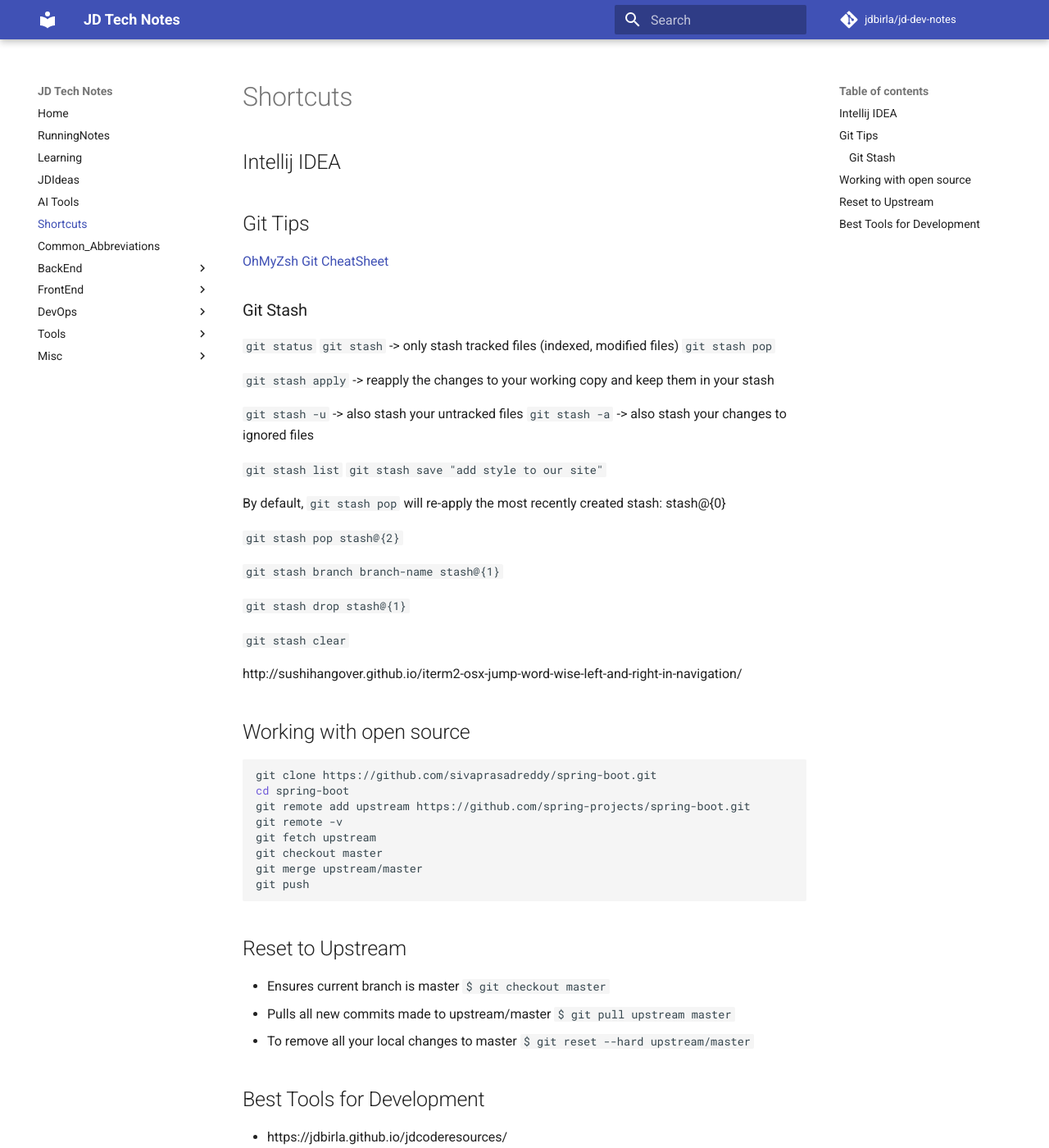
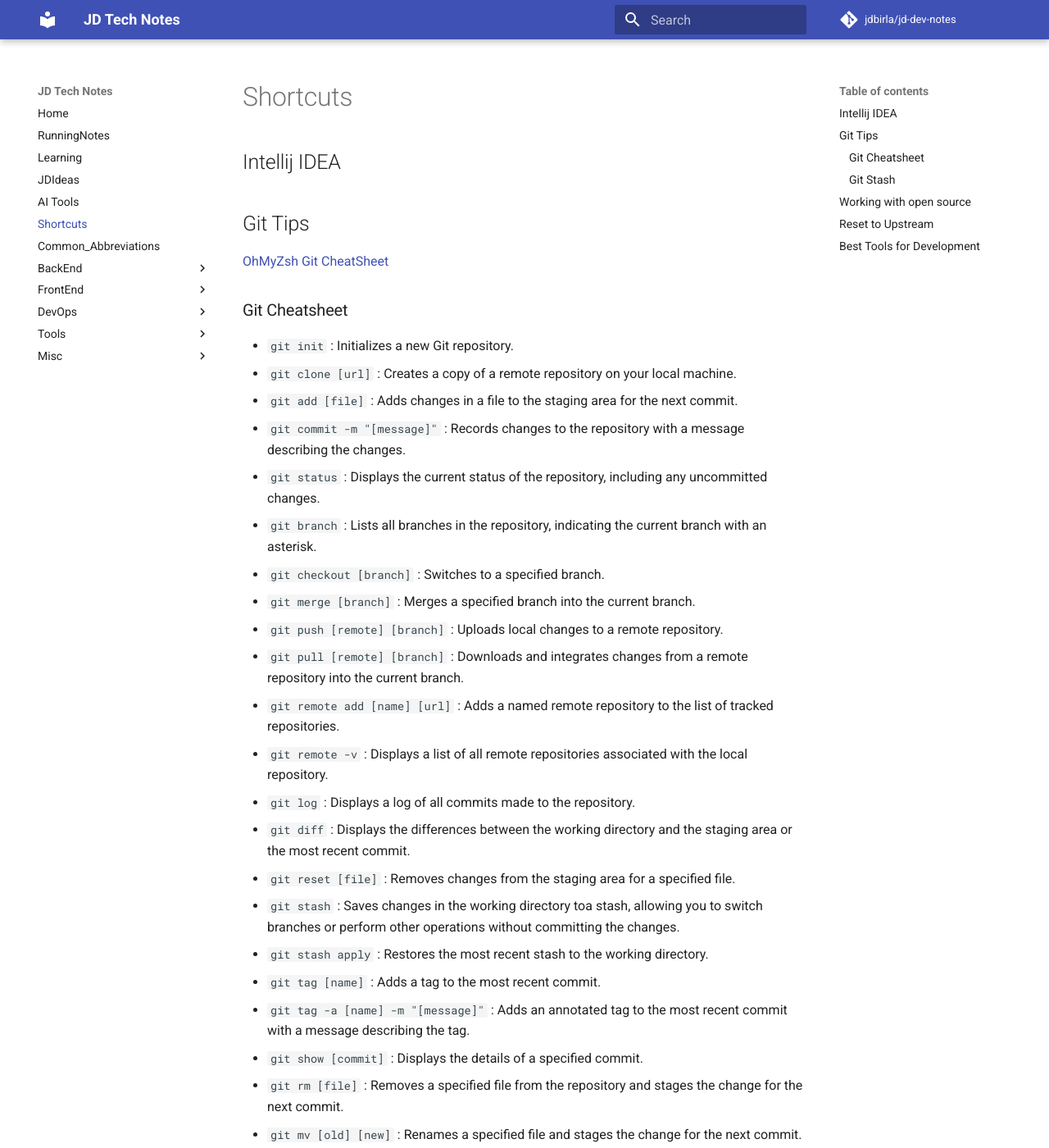
Before and after one commit to jdbirla/jd-dev-notes, an MkDocs documentation site: the page built from docs/shortcuts.md, in a window 1280 px wide and 1400 px high. Shown: the whole window at 82% size. Built offline with MkDocs 1.6.1 and Material for MkDocs 9.7.7, drawn with Linux system fonts in a browser that asks for light colours; comment, search, counter and statistics services are not loaded; some of the changed text lies outside the part shown.

Commit message:
Update shortcuts.md

```diff
--- a/docs/shortcuts.md
+++ b/docs/shortcuts.md
@@ -7,7 +7,31 @@
 ## Git Tips
 
 [OhMyZsh Git CheatSheet](https://github.com/ohmyzsh/ohmyzsh/wiki/Cheatsheet)
-
+### Git Cheatsheet
+- `git init` : Initializes a new Git repository.
+- `git clone [url]` : Creates a copy of a remote repository on your local machine.
+- `git add [file]` : Adds changes in a file to the staging area for the next commit.
+- `git commit -m "[message]"` : Records changes to the repository with a message describing the changes.
+- `git status` : Displays the current status of the repository, including any uncommitted changes.
+- `git branch` : Lists all branches in the repository, indicating the current branch with an asterisk.
+- `git checkout [branch]` : Switches to a specified branch.
+- `git merge [branch]` : Merges a specified branch into the current branch.
+- `git push [remote] [branch]` : Uploads local changes to a remote repository.
+- `git pull [remote] [branch]` : Downloads and integrates changes from a remote repository into the current branch.
+- `git remote add [name] [url]` : Adds a named remote repository to the list of tracked repositories.
+- `git remote -v` : Displays a list of all remote repositories associated with the local repository.
+- `git log` : Displays a log of all commits made to the repository.
+- `git diff` : Displays the differences between the working directory and the staging area or the most recent commit.
+- `git reset [file]` : Removes changes from the staging area for a specified file.
+- `git stash` : Saves changes in the working directory toa stash, allowing you to switch branches or perform other operations without committing the changes.
+- `git stash apply` : Restores the most recent stash to the working directory.
+- `git tag [name]` : Adds a tag to the most recent commit.
+- `git tag -a [name] -m "[message]"` : Adds an annotated tag to the most recent commit with a message describing the tag.
+- `git show [commit]` : Displays the details of a specified commit.
+- `git rm [file]` : Removes a specified file from the repository and stages the change for the next commit.
+- `git mv [old] [new]` : Renames a specified file and stages the change for the next commit.
+- `git remote rm [name]` : Removes a specified remote repository from the list of tracked repositories.
+- `git help [command]` : Displays help information for a specified Git command.
 ### Git Stash
 
 `git status`
```
